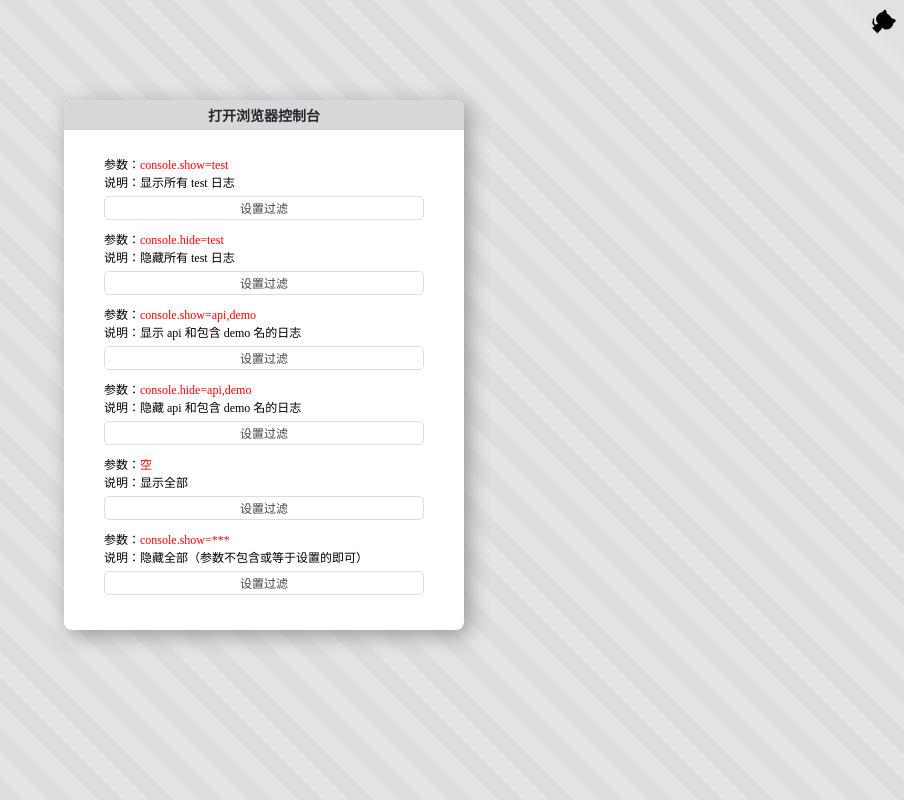
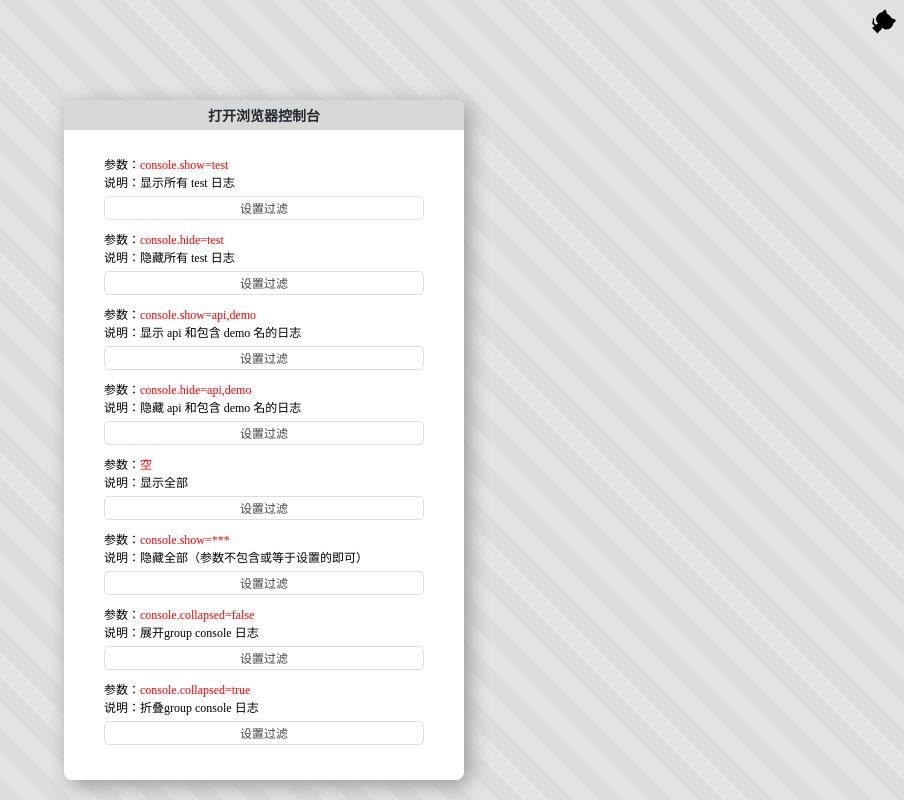
Before and after one commit to pangxieju/consoleshow, a website: page index.html in a window 1280 px wide. Shown: the whole page, without its empty margins (376-1280 px from the left). Drawn offline with Linux system fonts and the light colour scheme.

Commit message:
Update version v1.4.0

```diff
--- a/index.html
+++ b/index.html
@@ -113,7 +113,7 @@
     {a: 2, b: 2},
     {a: 3, b: 3},
     {a: 4, b: 4}
-  ],{
+  ], {
     config: {
       type: "table"
     }
@@ -131,7 +131,7 @@
     {a: 2, b: 2},
     {a: 3, b: 3},
     {a: 4, b: 4}
-  ])
+  ]);
 
 
   // tag
@@ -213,6 +213,14 @@
       {
         param: "console.show=***",
         explain: "隐藏全部（参数不包含或等于设置的即可）"
+      },
+      {
+        param: "console.collapsed=false",
+        explain: "展开group console 日志"
+      },
+      {
+        param: "console.collapsed=true",
+        explain: "折叠group console 日志"
       }
     ];
 
--- a/index.js
+++ b/index.js
@@ -1,5 +1,5 @@
 /*!
- *  consoleShow v1.3.0 By pangxieju
+ *  consoleShow v1.4.0 By pangxieju
  *  Github: https://github.com/pangxieju/consoleshow
  *  MIT Licensed.
  */
@@ -146,7 +146,6 @@ var consoleshow = {
         };
 
         (function (defaultConfig) {
-
           console[defaultConfig.name] = function () {
             // Get inline config.
             var getConfig = methods.getConfig(arguments);
@@ -305,16 +304,19 @@ var consoleshow = {
     },
     setColorRgb: function (sColor) {
       var reg = /^#([0-9a-fA-F]{3}|[0-9a-fA-F]{6})$/;
-      sColor = sColor.toLowerCase();
+      sColor = sColor ? sColor.toLowerCase() : "#fff";
+
       if (sColor && reg.test(sColor)) {
         if (sColor.length === 4) {
           var sColorNew = "#";
+
           for (var i = 1; i < 4; i += 1) {
             sColorNew += sColor.slice(i, i + 1).concat(sColor.slice(i, i + 1));
           }
           sColor = sColorNew;
         }
         var sColorChange = [];
+
         for (var ii = 1; ii < 7; ii += 2) {
           sColorChange.push(parseInt("0x" + sColor.slice(ii, ii + 2)));
         }
@@ -335,8 +337,10 @@ var consoleshow = {
     getUrlVal: function (name, url) {
       if (!url) url = window.location.href;
       name = name.replace(/[\[\]]/g, "\\$&");
+
       var regex = new RegExp("[?&]" + name + "(=([^&#]*)|&|#|$)");
       var results = regex.exec(url);
+
       if (!results) return null;
       if (!results[2]) return '';
       return decodeURIComponent(results[2].replace(/\+/g, " "));
--- a/package.json
+++ b/package.json
@@ -1,6 +1,6 @@
 {
   "name": "consoleshow",
-  "version": "1.3.0",
+  "version": "1.4.0",
   "main": "index.js",
   "description": "Easy debugging in development.",
   "scripts": {
```
Also changed, not shown: README.md.
